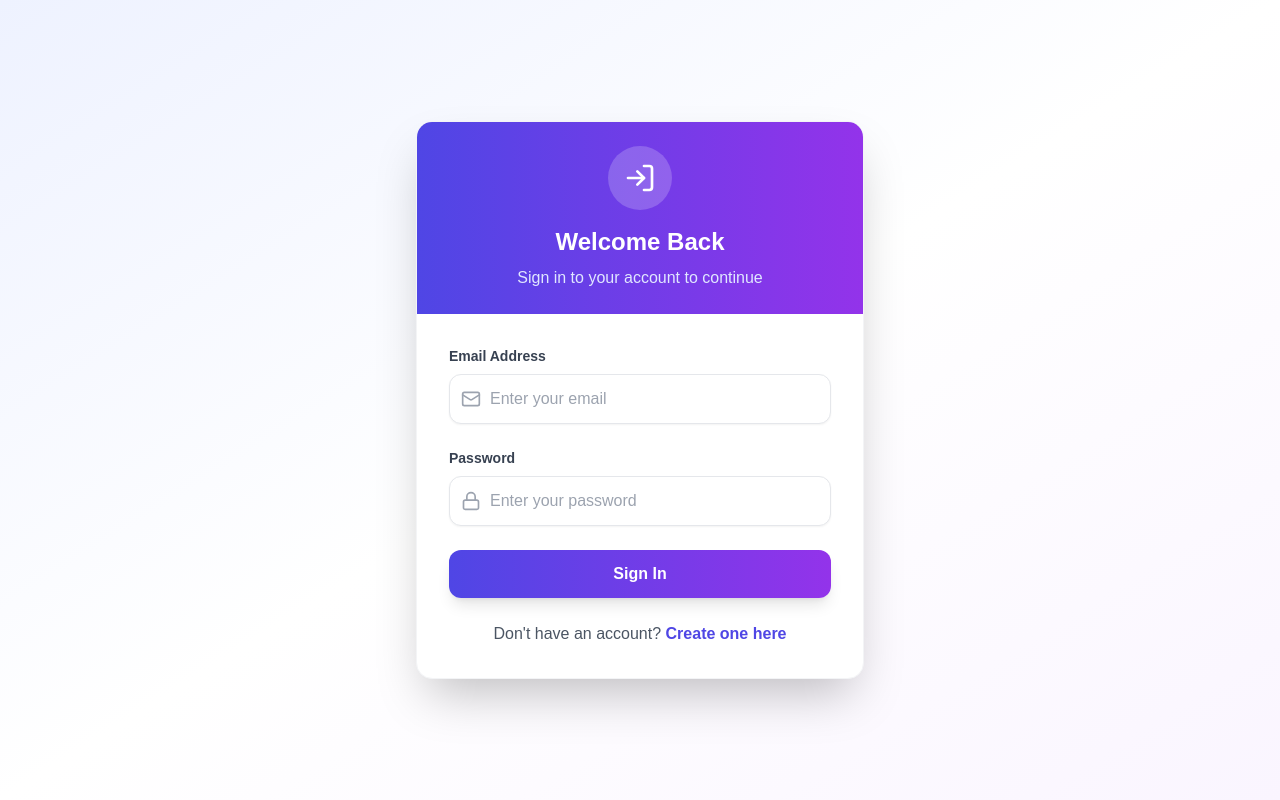
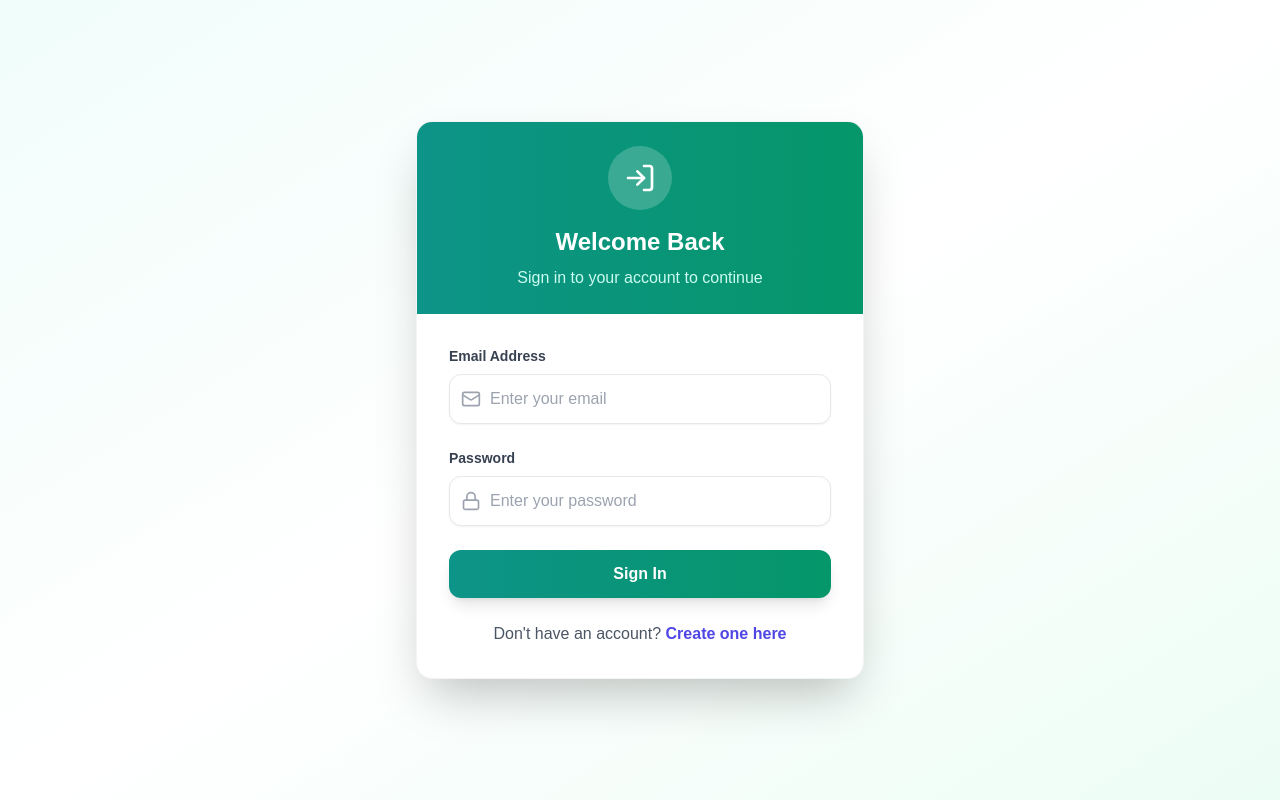
Before and after one commit to Mayankkamriya/AI-Based-Form-Generator, a Next.js app in the folder frontend/: page /login in a window 1280 px wide. Built offline with nearby package versions, Linux system fonts and the light colour scheme; no server answers.

Commit message:
making changes in ui of signup and login page

```diff
--- a/frontend/app/(auth)/login/page.tsx
+++ b/frontend/app/(auth)/login/page.tsx
@@ -43,17 +43,17 @@ export default function LoginPage() {
   };
 
   return (
-    <div className="min-h-screen flex items-center justify-center bg-gradient-to-br from-indigo-50 via-white to-purple-50 py-12 px-4 sm:px-6 lg:px-8">
+    <div className="min-h-screen flex items-center justify-center bg-gradient-to-br from-teal-50 via-white to-emerald-50 py-12 px-4 sm:px-6 lg:px-8">
       <div className="max-w-md w-full">
         {/* Card */}
         <div className="bg-white rounded-2xl shadow-2xl border border-gray-100 overflow-hidden">
           {/* Header */}
-          <div className="bg-gradient-to-r from-indigo-600 to-purple-600 px-8 py-6 text-center">
+          <div className="bg-gradient-to-r from-teal-600 to-emerald-600 px-8 py-6 text-center">
             <div className="mx-auto w-16 h-16 bg-white/20 rounded-full flex items-center justify-center mb-4">
               <LogIn className="w-8 h-8 text-white" />
             </div>
             <h2 className="text-2xl font-bold text-white">Welcome Back</h2>
-            <p className="mt-2 text-indigo-100">
+            <p className="mt-2 text-teal-100">
               Sign in to your account to continue
             </p>
           </div>
@@ -83,7 +83,7 @@ export default function LoginPage() {
                     })}
                     type="email"
                     id="email"
-                    className="w-full pl-10 pr-4 py-3 border border-gray-200 rounded-xl shadow-sm focus:outline-none focus:ring-2 focus:ring-indigo-500 focus:border-transparent transition-all duration-200"
+                    className="w-full pl-10 pr-4 py-3 border border-gray-200 rounded-xl shadow-sm focus:outline-none focus:ring-2 focus:ring-teal-500 focus:border-transparent transition-all duration-200"
                     placeholder="Enter your email"
                   />
                 </div>
@@ -102,7 +102,7 @@ export default function LoginPage() {
                     {...register('password', { required: 'Password is required' })}
                     type="password"
                     id="password"
-                    className="w-full pl-10 pr-4 py-3 border border-gray-200 rounded-xl shadow-sm focus:outline-none focus:ring-2 focus:ring-indigo-500 focus:border-transparent transition-all duration-200"
+                    className="w-full pl-10 pr-4 py-3 border border-gray-200 rounded-xl shadow-sm focus:outline-none focus:ring-2 focus:ring-teal-500 focus:border-transparent transition-all duration-200"
                     placeholder="Enter your password"
                   />
                 </div>
@@ -114,7 +114,7 @@ export default function LoginPage() {
               <button
                 type="submit"
                 disabled={isLoading}
-                className="w-full bg-gradient-to-r from-indigo-600 to-purple-600 text-white py-3 px-4 rounded-xl font-semibold shadow-lg hover:shadow-xl transform hover:-translate-y-0.5 transition-all duration-200 disabled:opacity-50 disabled:cursor-not-allowed disabled:transform-none"
+                className="w-full bg-gradient-to-r from-teal-600 to-emerald-600 text-white py-3 px-4 rounded-xl font-semibold shadow-lg hover:shadow-xl transform hover:-translate-y-0.5 transition-all duration-200 disabled:opacity-50 disabled:cursor-not-allowed disabled:transform-none"
               >
                 {isLoading ? 'Signing In...' : 'Sign In'}
               </button>
--- a/frontend/app/(auth)/signup/page.tsx
+++ b/frontend/app/(auth)/signup/page.tsx
@@ -46,17 +46,17 @@ export default function SignupPage() {
   };
 
   return (
-    <div className="min-h-screen flex items-center justify-center bg-gradient-to-br from-indigo-50 via-white to-purple-50 py-12 px-4 sm:px-6 lg:px-8">
+    <div className="min-h-screen flex items-center justify-center bg-gradient-to-br from-teal-50 via-white to-emerald-50 py-12 px-4 sm:px-6 lg:px-8">
       <div className="max-w-md w-full">
         {/* Card */}
         <div className="bg-white rounded-2xl shadow-2xl border border-gray-100 overflow-hidden">
           {/* Header */}
-          <div className="bg-gradient-to-r from-indigo-600 to-purple-600 px-8 py-6 text-center">
+          <div className="bg-gradient-to-r from-teal-600 to-emerald-600 px-8 py-6 text-center">
             <div className="mx-auto w-16 h-16 bg-white/20 rounded-full flex items-center justify-center mb-4">
               <UserPlus className="w-8 h-8 text-white" />
             </div>
             <h2 className="text-2xl font-bold text-white">Create Account</h2>
-            <p className="mt-2 text-indigo-100">
+            <p className="mt-2 text-teal-100">
               Join us and start creating amazing forms
             </p>
           </div>
@@ -80,7 +80,7 @@ export default function SignupPage() {
                     {...register('name', { required: 'Name is required' })}
                     type="text"
                     id="name"
-                    className="w-full pl-10 pr-4 py-3 border border-gray-200 rounded-xl shadow-sm focus:outline-none focus:ring-2 focus:ring-indigo-500 focus:border-transparent transition-all duration-200"
+                    className="w-full pl-10 pr-4 py-3 border border-gray-200 rounded-xl shadow-sm focus:outline-none focus:ring-2 focus:ring-teal-500 focus:border-transparent transition-all duration-200"
                     placeholder="Enter your full name"
                   />
                 </div>
@@ -105,7 +105,7 @@ export default function SignupPage() {
                     })}
                     type="email"
                     id="email"
-                    className="w-full pl-10 pr-4 py-3 border border-gray-200 rounded-xl shadow-sm focus:outline-none focus:ring-2 focus:ring-indigo-500 focus:border-transparent transition-all duration-200"
+                    className="w-full pl-10 pr-4 py-3 border border-gray-200 rounded-xl shadow-sm focus:outline-none focus:ring-2 focus:ring-teal-500 focus:border-transparent transition-all duration-200"
                     placeholder="Enter your email"
                   />
                 </div>
@@ -130,7 +130,7 @@ export default function SignupPage() {
                     })}
                     type="password"
                     id="password"
-                    className="w-full pl-10 pr-4 py-3 border border-gray-200 rounded-xl shadow-sm focus:outline-none focus:ring-2 focus:ring-indigo-500 focus:border-transparent transition-all duration-200"
+                    className="w-full pl-10 pr-4 py-3 border border-gray-200 rounded-xl shadow-sm focus:outline-none focus:ring-2 focus:ring-teal-500 focus:border-transparent transition-all duration-200"
                     placeholder="Enter your password"
                   />
                 </div>
@@ -142,7 +142,7 @@ export default function SignupPage() {
               <button
                 type="submit"
                 disabled={isLoading}
-                className="w-full bg-gradient-to-r from-indigo-600 to-purple-600 text-white py-3 px-4 rounded-xl font-semibold shadow-lg hover:shadow-xl transform hover:-translate-y-0.5 transition-all duration-200 disabled:opacity-50 disabled:cursor-not-allowed disabled:transform-none"
+                className="w-full bg-gradient-to-r from-teal-600 to-emerald-600 text-white py-3 px-4 rounded-xl font-semibold shadow-lg hover:shadow-xl transform hover:-translate-y-0.5 transition-all duration-200 disabled:opacity-50 disabled:cursor-not-allowed disabled:transform-none"
               >
                 {isLoading ? 'Creating Account...' : 'Create Account'}
               </button>
```
